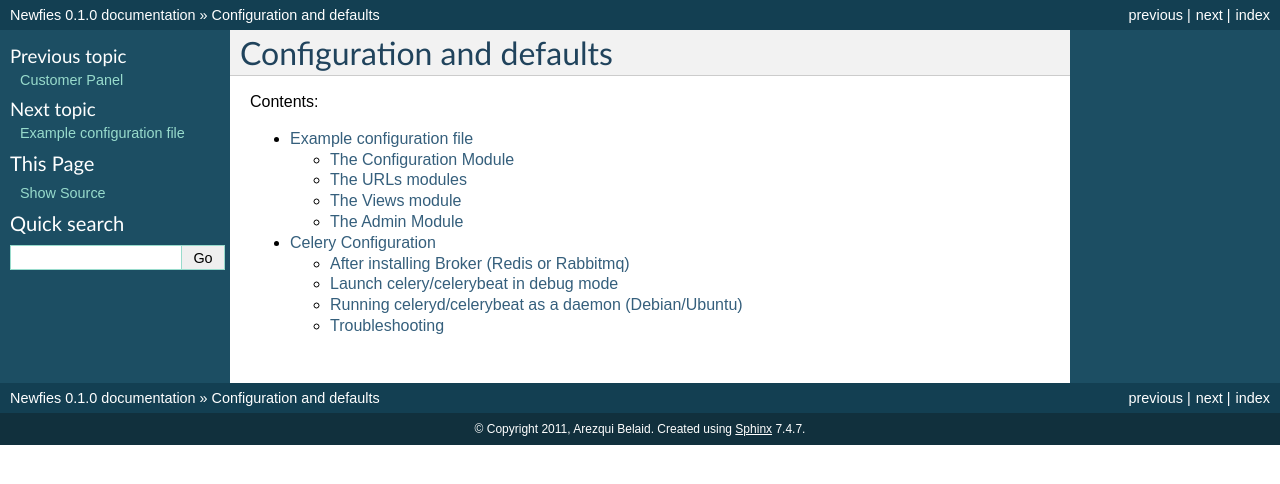
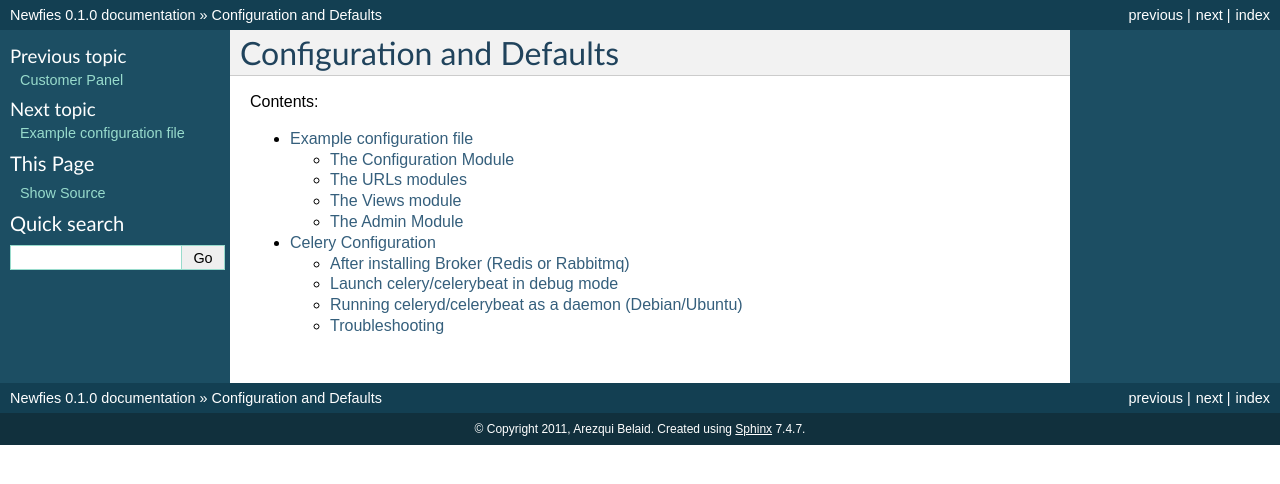
Before and after one commit to newfies-dialer/newfies-dialer, a Sphinx documentation site: the page built from docs/source/configuration-defaults.rst, in a window 1280 px wide. Shown: the top 484 px of the page. Built offline with Sphinx 7.4.7, drawn with Linux system fonts in a browser that asks for light colours.

Commit message:
Capitalise heading

```diff
--- a/docs/source/configuration-defaults.rst
+++ b/docs/source/configuration-defaults.rst
@@ -1,7 +1,7 @@
 .. _configuration-and-default:
 
 ==========================
-Configuration and defaults
+Configuration and Defaults
 ==========================
 
 Contents:
```
